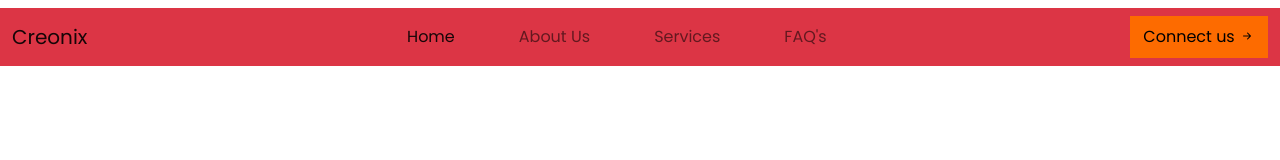
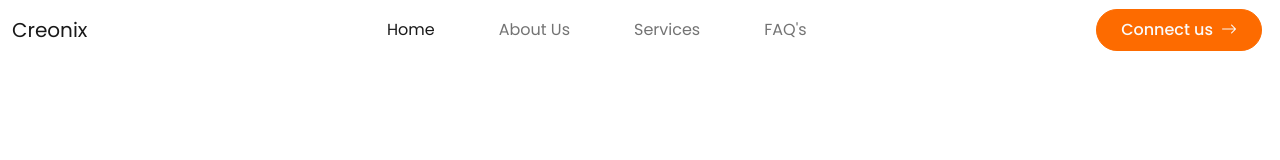
Before and after one commit to Ponkoj644/Creonix, a plain HTML site: page index.html in a window 1280 px wide. Drawn offline with nearby package versions, Linux system fonts and the light colour scheme.

Commit message:
navbar completed

```diff
--- a/index.html
+++ b/index.html
@@ -21,8 +21,8 @@
   </head>
   <body>
     <!-- header start -->
-    <header class="header_area py-2">
-      <nav class="navbar navbar-expand-lg my_navbar bg-danger">
+    <header class="header_area ">
+      <nav class="navbar navbar-expand-lg my_navbar ">
         <div class="container-fluid">
           <a class="navbar-brand" href="#">Creonix</a>
           <button
@@ -37,7 +37,7 @@
             <span class="navbar-toggler-icon"></span>
           </button>
           <div class="collapse navbar-collapse" id="navbarSupportedContent">
-            <ul class="navbar-nav mx-auto mb-2 mb-lg-0 gap-5">
+            <ul class="navbar-nav mx-auto mb-2 mb-lg-0 gap-lg-5 gap-3 text-center">
               <li class="nav-item">
                 <a class="nav-link active" aria-current="page" href="#">Home</a>
               </li>
@@ -51,9 +51,10 @@
                 <a class="nav-link" href="#">FAQ's</a>
               </li>
             </ul>
-            <div class="d-flex">
-              <button class="btn_primary">
-                Connect us <i class="bi bi-arrow-right-short"></i>
+            <div class="text text-center">
+              <button
+              class="">
+              <a href="#" class="btn_primary " >Connect us <i class="bi bi-arrow-right"></i></a>
               </button>
             </div>
           </div>
@@ -61,7 +62,6 @@
       </nav>
     </header>
     <!-- header end -->
-
     <!-- main start  -->
     <!-- main end  -->
 
--- a/style.css
+++ b/style.css
@@ -4,28 +4,49 @@
 /* bootstarp icon cdn */
 @import url("https://cdn.jsdelivr.net/npm/bootstrap-icons@1.11.3/font/bootstrap-icons.min.css");
 
-* {
-  margin: 0;
-  padding: 0;
-  box-sizing: border-box;
-}
 /* variables */
 :root {
   --primaryColor: #1c514b;
   --secondaryColor: #fd6b00;
+  --textWhite:#fafafa;
 }
 
 body {
   font-family: "Poppins", serif;
+  max-width: 1440px;
+  margin: 0 auto;
+  transition: all .2s ease-in-out;
+}
+
+button{
+  border: transparent;
+  background: transparent;
 }
 
 /* custom css */
 .btn_primary {
-  padding: 0.5rem 0.75rem;
+  padding: 0.5rem 1.5rem;
   background-color: var(--secondaryColor);
   border: 1px solid var(--secondaryColor);
+  border-radius: 50px;
+  transition: all .2s ease-in-out;
 }
 
-.my_navbar {
-  background-color: var(--primaryColor);
+.btn_primary:hover{
+  scale: .96;
 }
+
+/* header css start */
+
+.header_area {
+}
+.my_navbar button a {
+  text-decoration: none;
+  font-weight: 500;
+  display: flex;
+  align-items: center;
+  justify-content: center;
+  gap: .5rem;
+  color: var(--textWhite);
+}
+/* header css end */
```
